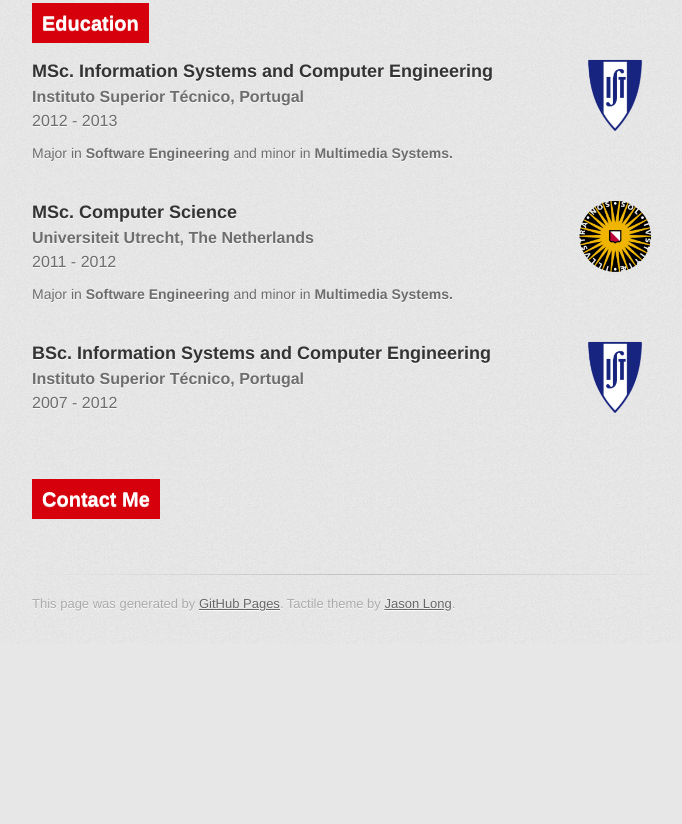
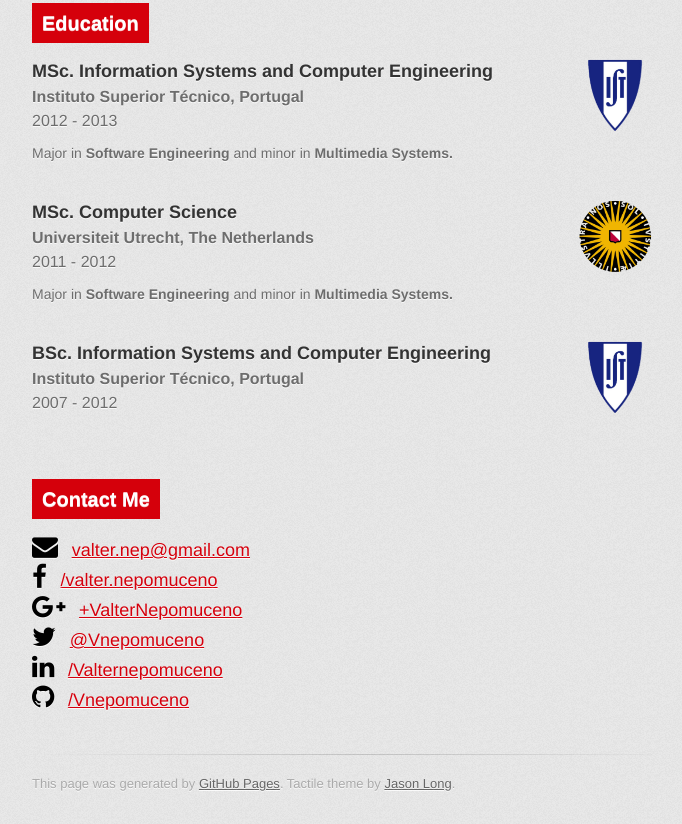
Before and after one commit to Vnepomuceno/vnepomuceno.github.io, a plain HTML site: page index.html in a window 1280 px wide. Shown: the part 1397-2221 px from the top of the page, without its empty margins (298-980 px from the left). Before the commit the page ends 2041 px from the top, so only its background shows below. Drawn offline with Linux system fonts and the light colour scheme; a web font is replaced by a local one.

Commit message:
Added contact links

```diff
--- a/index.html
+++ b/index.html
@@ -6,6 +6,7 @@
     <meta http-equiv="X-UA-Compatible" content="chrome=1">
     <link href='https://fonts.googleapis.com/css?family=Chivo:900' rel='stylesheet' type='text/css'>
     <link rel="stylesheet" type="text/css" href="stylesheets/stylesheet.css" media="screen">
+    <link rel="stylesheet" href="https://maxcdn.bootstrapcdn.com/font-awesome/4.4.0/css/font-awesome.min.css">
     <script type="text/javascript" src="javascripts/utils.js"></script>
     <!--[if lt IE 9]>
     <script src="//html5shiv.googlecode.com/svn/trunk/html5.js"></script>
@@ -138,7 +139,37 @@
 <p class="sectionTitle">
 <a id="support-or-contact" class="anchor" href="#support-or-contact" aria-hidden="true"><span class="octicon octicon-link"></span></a>Contact Me</p>
 
-<p></p>
+<div>
+  <i class="fa fa-envelope fa-2x"></i>
+  <a class="contactLink" href="mailto:valter.nep@gmail.com">valter.nep@gmail.com</a>
+</div>
+
+<div>
+  <i class="fa fa-facebook fa-2x"></i>
+  <a class="contactLink" href="https://www.facebook.com/valter.nepomuceno">/valter.nepomuceno</a>
+</div>
+
+<div>
+  <i class="fa fa-google-plus fa-2x"></i>
+  <a class="contactLink" href="https://plus.google.com/+ValterNepomuceno">+ValterNepomuceno</a>
+</div>
+
+<div>
+  <i class="fa fa-twitter fa-2x"></i>
+  <a class="contactLink" href="https://twitter.com/Vnepomuceno">@Vnepomuceno</a>
+</div>
+
+<div>
+  <i class="fa fa-linkedin fa-2x"></i>
+  <a class="contactLink" href="https://pt.linkedin.com/in/valternepomuceno">/Valternepomuceno</a>
+</div>
+
+<div>
+  <i class="fa fa-github fa-2x"></i>
+  <a class="contactLink" href="https://github.com/Vnepomuceno">/Vnepomuceno</a>
+</div>
+
+
         </section>
 
         <footer>
--- a/stylesheets/stylesheet.css
+++ b/stylesheets/stylesheet.css
@@ -442,3 +442,12 @@ small {
 #summaryContainer img {
   float: right;
 }
+
+.contactLink {
+  font-size: 18px;
+  padding-left: 10px;
+}
+
+.fa {
+  color:black;
+}
```
